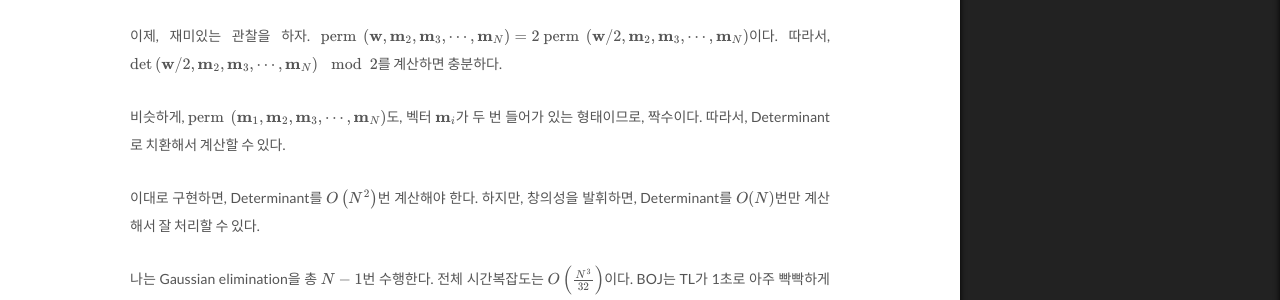
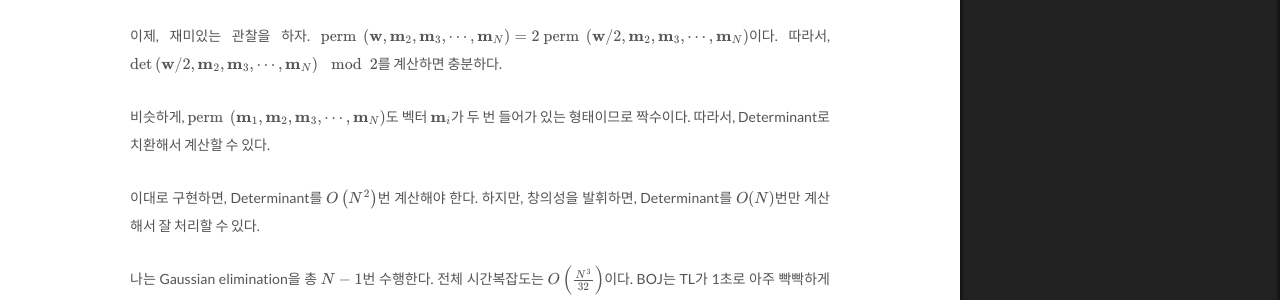
Before and after one commit to youngyojun/youngyojun.github.io, a Jekyll site: the page built from _posts/2021-02-08-WF-practice.md, in a window 1280 px wide and 1400 px high, scrolled down 1518 px. Shown: the part 747-1047 px from the top of the window. Built offline with Jekyll 4.4.1, drawn with Linux system fonts in a browser that asks for light colours; formulas are drawn with MathJax 3; comment, search, counter and statistics services are not loaded.

Commit message:
fix typo

```diff
--- a/_posts/2021-02-08-WF-practice.md
+++ b/_posts/2021-02-08-WF-practice.md
@@ -77,7 +77,7 @@
 
 이제, 재미있는 관찰을 하자. $\text{perm } \left( \mathbf{w}, \mathbf{m}_ 2, \mathbf{m}_ 3, \cdots, \mathbf{m}_ N \right) = 2 \text{ perm } \left( \mathbf{w}/2, \mathbf{m}_ 2, \mathbf{m}_ 3, \cdots, \mathbf{m}_ N \right)$이다. 따라서, $\det \left( \mathbf{w}/2, \mathbf{m}_ 2, \mathbf{m}_ 3, \cdots, \mathbf{m}_ N \right) \mod 2$를 계산하면 충분하다.
 
-비슷하게, $\text{perm } \left( \mathbf{m}_ 1, \mathbf{m}_ 2, \mathbf{m}_ 3, \cdots, \mathbf{m}_ N \right)$도, 벡터 $\mathbf{m}_i$가 두 번 들어가 있는 형태이므로, 짝수이다. 따라서, Determinant로 치환해서 계산할 수 있다.
+비슷하게, $\text{perm } \left( \mathbf{m}_ 1, \mathbf{m}_ 2, \mathbf{m}_ 3, \cdots, \mathbf{m}_ N \right)$도 벡터 $\mathbf{m}_i$가 두 번 들어가 있는 형태이므로 짝수이다. 따라서, Determinant로 치환해서 계산할 수 있다.
 
 이대로 구현하면, Determinant를 $O\left( N^2 \right)$번 계산해야 한다. 하지만, 창의성을 발휘하면, Determinant를 $O(N)$번만 계산해서 잘 처리할 수 있다.
 
```
